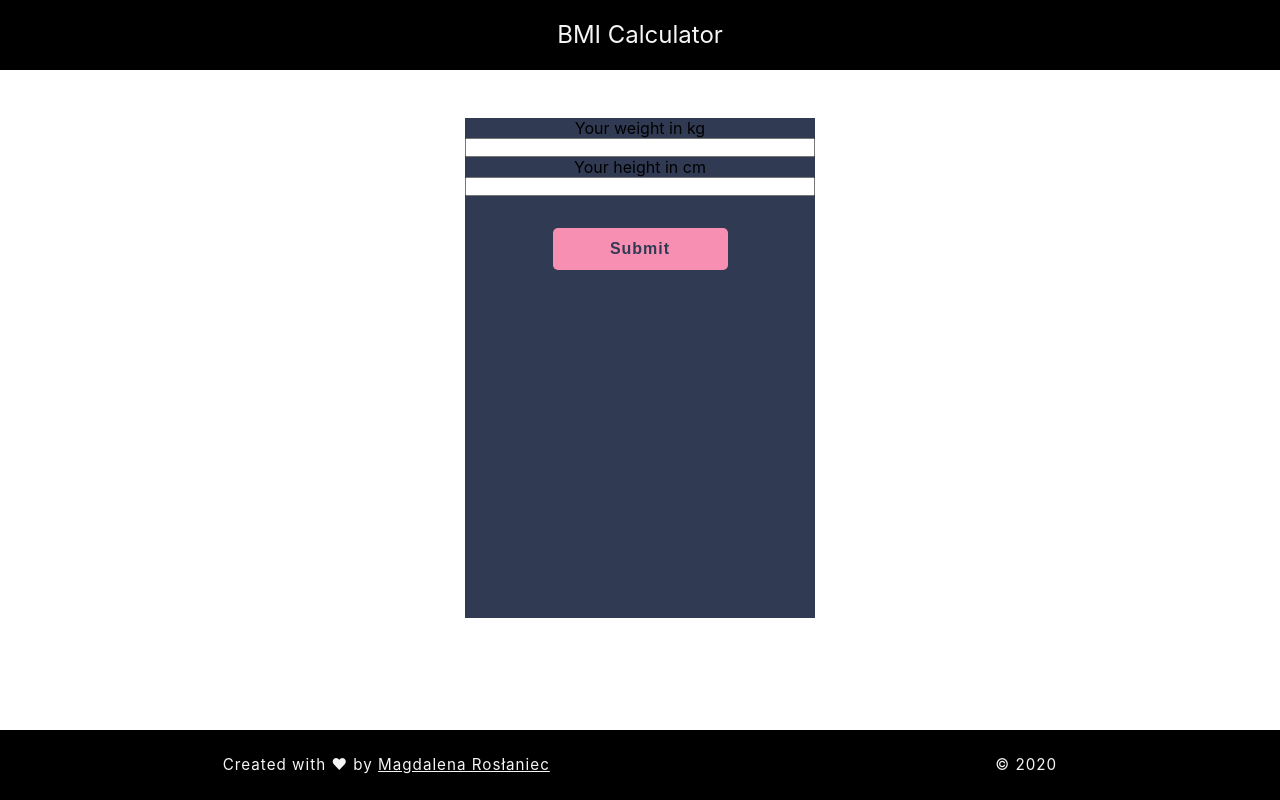
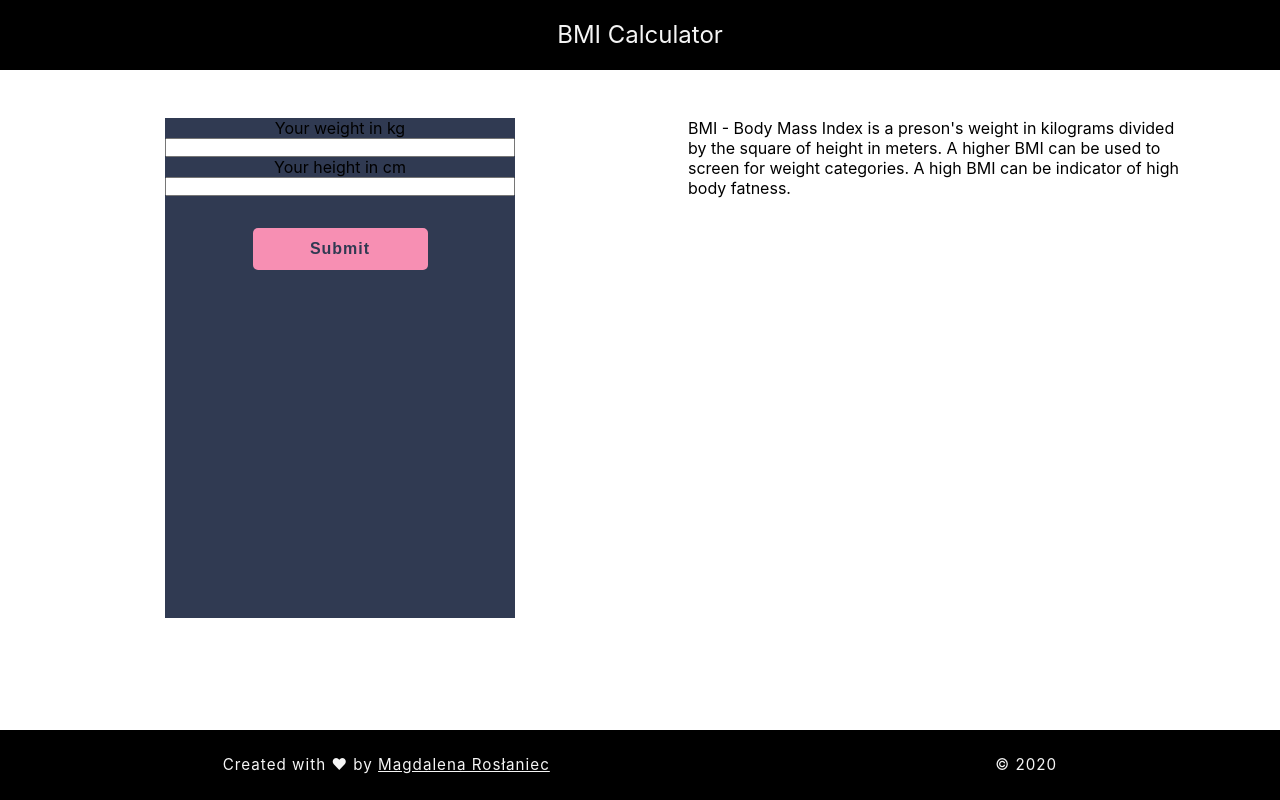
Before and after one commit to maknetaRo/bmi, a React (Create React App) app: page / in a window 1280 px wide. Built offline with nearby package versions, Linux system fonts and the light colour scheme.

Commit message:
add bmi description component

```diff
--- /dev/null
+++ b/src/components/BmiDescription/BmiDescription.js
@@ -0,0 +1,11 @@
+import React from 'react';
+
+function BmiDescription(props) {
+    return (
+        <p className={props.class}>
+            {props.text}
+        </p>
+    )
+}
+
+export default BmiDescription
--- a/src/components/BmiForm/BmiForm.css
+++ b/src/components/BmiForm/BmiForm.css
@@ -1,3 +1,16 @@
+.app-form {
+    padding-left: 3rem;
+    padding-right: 3rem;
+}
+
+@media screen and (min-width: 750px) {
+
+    .app-form {
+        width: 50%;
+    }
+}
+
+
 .form {
     display: flex;
     flex-direction: column;
--- a/src/components/BmiForm/BmiForm.js
+++ b/src/components/BmiForm/BmiForm.js
@@ -4,6 +4,7 @@ import './BmiForm.css';
 class BmiForm extends Component {
     render() {
         return (
+            <section className="app-form">
                 <form className="form">
                     <label for="kilos" class="label-box">Your weight in kg</label>
                     <input type="number" id="kilos" required />
@@ -13,6 +14,8 @@ class BmiForm extends Component {
 
                     <input type="submit" class="submit-btn" />
                 </form>
+            </section>
+
         )
     }
 }
--- a/src/components/DescBox/DescBox.css
+++ b/src/components/DescBox/DescBox.css
@@ -1,3 +1,5 @@
-.text {
+.text-box {
     width: 50%;
+    padding: 3rem;
+    text-align: left;
 }
--- a/src/components/DescBox/DescBox.js
+++ b/src/components/DescBox/DescBox.js
@@ -1,10 +1,16 @@
 import React from 'react';
+import BmiDescription from '../BmiDescription/BmiDescription';
+import { BMI_TEXT } from '../../const';
+import './DescBox.css';
 
-function DescBox() {
+function DescBox(props) {
     return (
-        <article className="text">
+        <section className="text-box">
+            <article className={props.class} >{BMI_TEXT}</article>
+            <BmiDescription />
 
-        </article>
+
+        </section>
     )
 }
 
--- /dev/null
+++ b/src/const.js
@@ -0,0 +1 @@
+export const BMI_TEXT = "BMI - Body Mass Index is a preson's weight in kilograms divided by the square of height in meters. A higher BMI can be used to screen for weight categories. A high BMI can be indicator of high body fatness."
```
Lines whose indentation alone changed are shown as unchanged.
